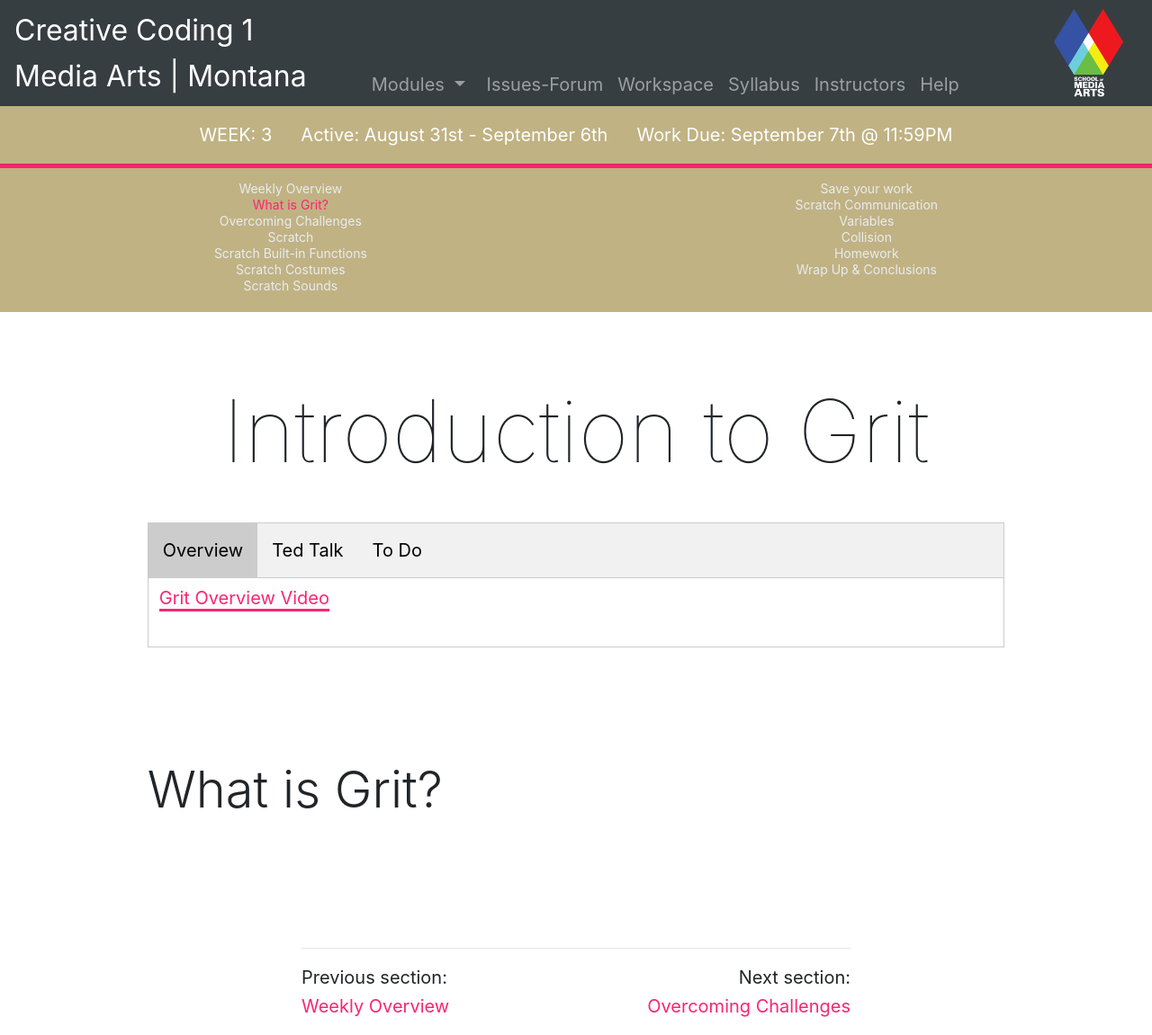
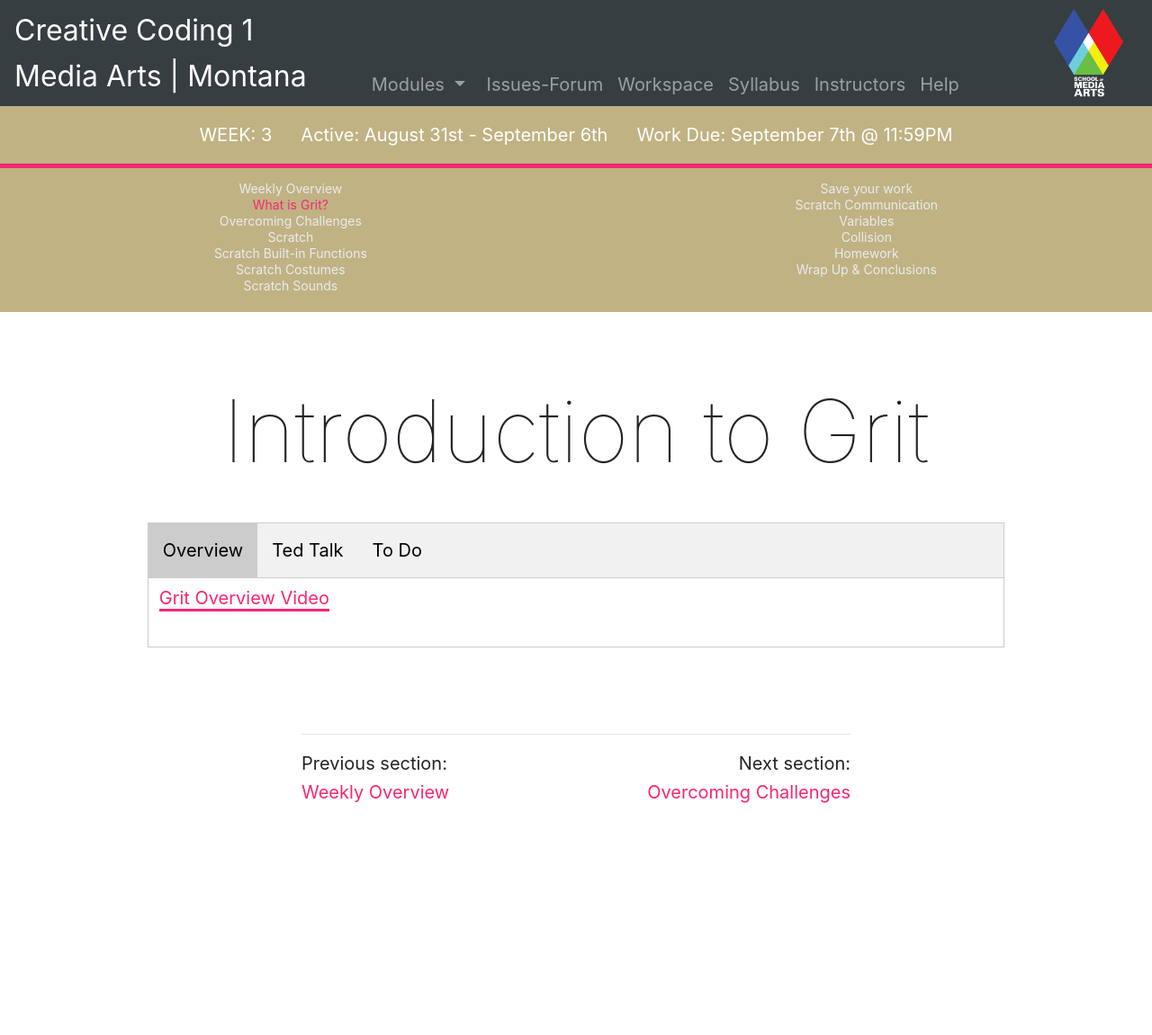
Before and after one commit to Montana-Media-Arts/120_CreativeCoding1-Fall2020, a Jekyll site: the page built from modules/week-3/_posts/2017-01-02-what-is-grit.md, in a window 1280 px wide. Shown: the whole page at 90% size. Built offline with Jekyll 4.4.1, drawn with Linux system fonts in a browser that asks for light colours; nearby versions of some CDN libraries; after the commit the page ends 913 px from its top, so only the background shows below that.

Commit message:
Update 2017-01-02-what-is-grit.md

```diff
--- a/modules/week-3/_posts/2017-01-02-what-is-grit.md
+++ b/modules/week-3/_posts/2017-01-02-what-is-grit.md
@@ -18,8 +18,6 @@ module: 3
 
 </div>
 
-## What is Grit?
-
 <div id="TED" class="tabcontent">
 
 <p>Here is Dr. Duckworth's TED talk.</p>
```
